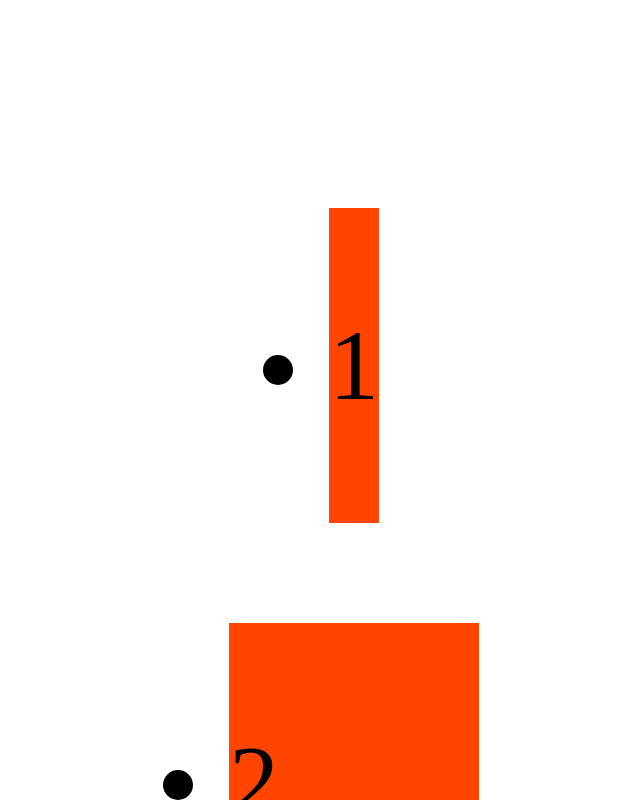
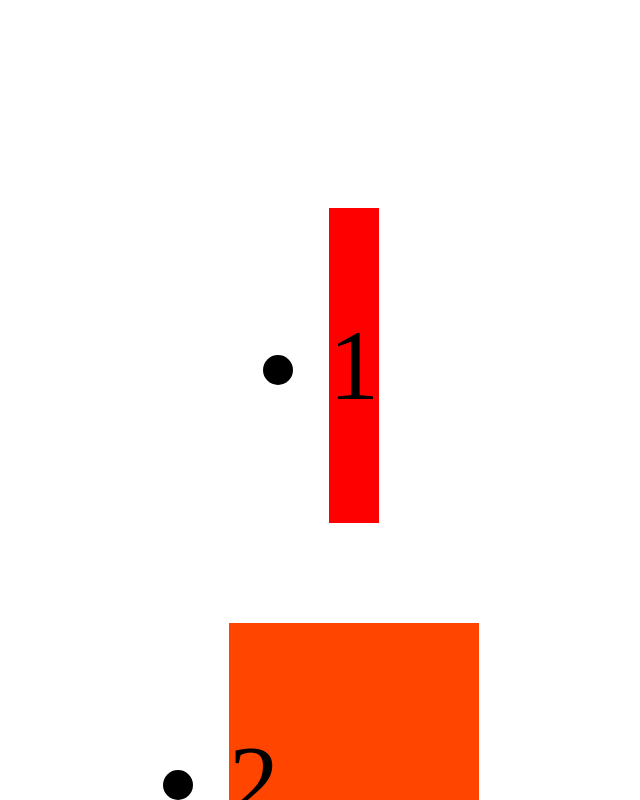
Before and after one commit to xStanlee/xStanlee.github.io, a plain HTML site: page index.html in a window 1280 px wide. In both pictures the pointer is over the item 660 px from the left and 265 px from the top of the page. Shown: the top 800 px of the page, without its empty margins (306-946 px from the left). Drawn offline with Linux system fonts and the light colour scheme.

Commit message:
GitLens_check5

```diff
--- a/css/style.css
+++ b/css/style.css
@@ -19,5 +19,5 @@ ul > li {
 li:hover {
     color: black;
     margin: 10rem;
-    outline: black;
+    background-color: red;
 }
```
